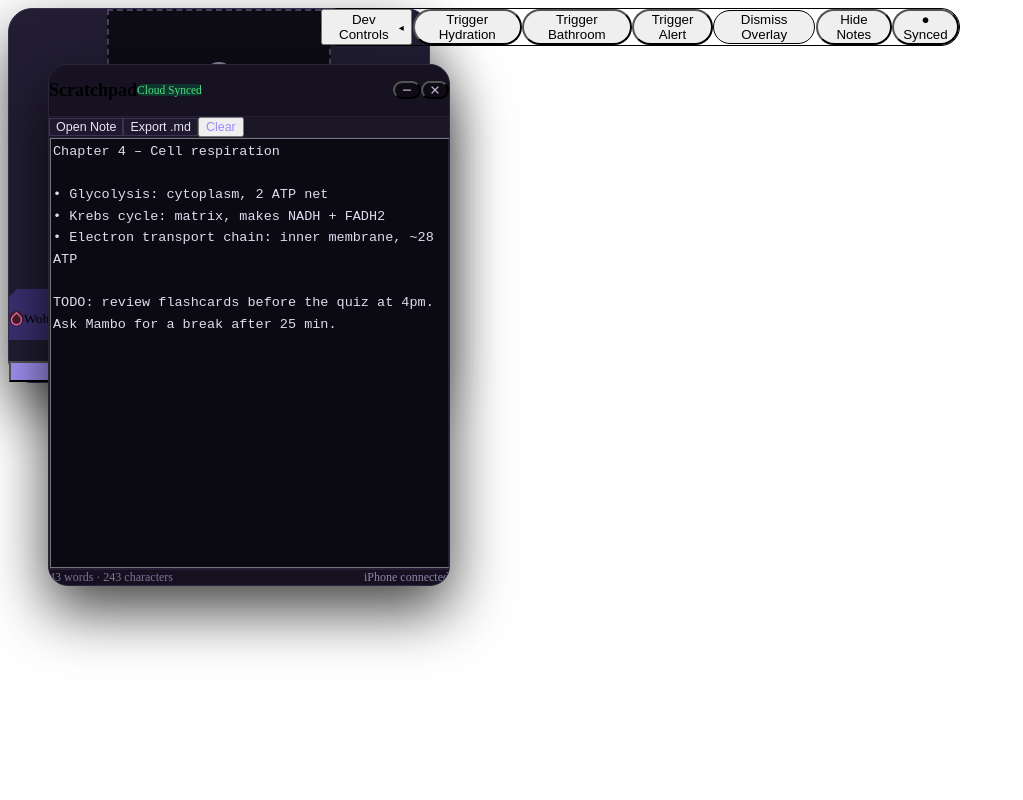
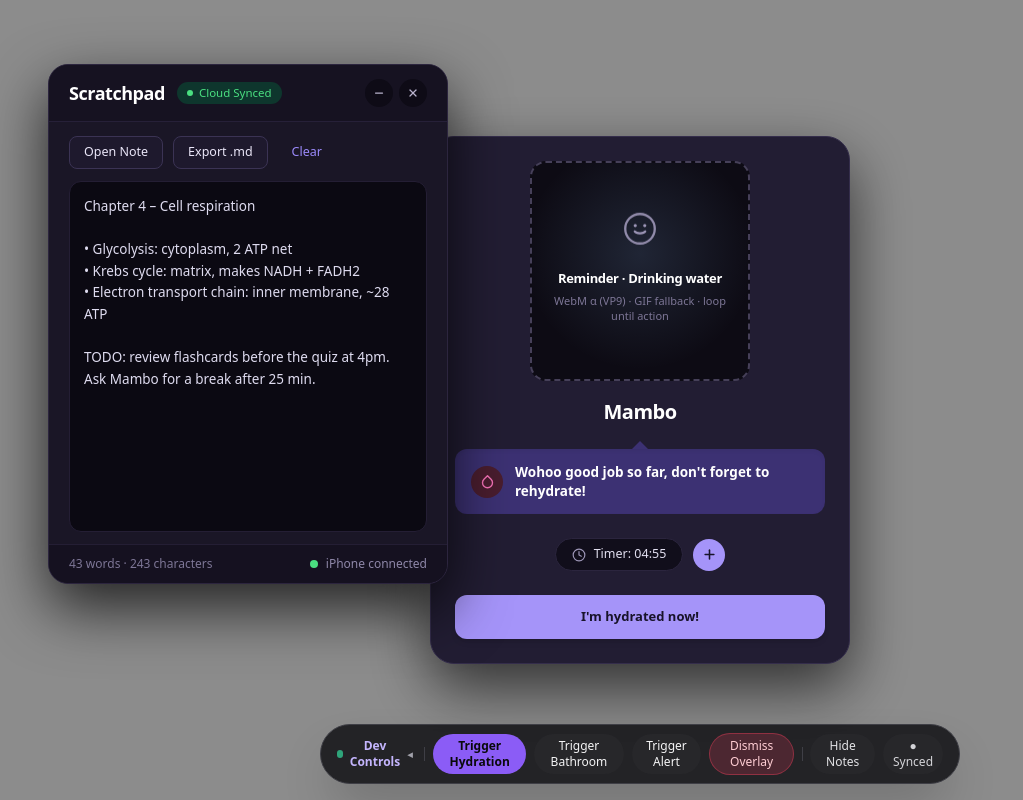
Before and after one commit to EricArielDeLaPaz/study-buddy-desktop, a React (Vite) app: page / in a window 1280 px wide. Shown: the whole page, without its empty margins (0-1023 px from the left). Built offline with nearby package versions, Linux system fonts and the light colour scheme.

Commit message:
feat: configure Tailwind CSS v3, PostCSS, and verified browser UI preview

```diff
--- a/package.json
+++ b/package.json
@@ -47,7 +47,7 @@
     "prettier": "^3.9.10",
     "react": "^19.3.0",
     "react-dom": "^19.3.0",
-    "tailwindcss": "^4.3.3",
+    "tailwindcss": "^3.4.19",
     "typescript": "^5.9.3",
     "vite": "^8.3.4"
   }
--- /dev/null
+++ b/postcss.config.js
@@ -0,0 +1,6 @@
+module.exports = {
+  plugins: {
+    tailwindcss: {},
+    autoprefixer: {},
+  },
+}
--- a/src/renderer/src/main.tsx
+++ b/src/renderer/src/main.tsx
@@ -1,4 +1,4 @@
-import './assets/main.css'
+import './assets/main.css' // or import './index.css'
 
 import { StrictMode } from 'react'
 import { createRoot } from 'react-dom/client'
--- /dev/null
+++ b/tailwind.config.js
@@ -0,0 +1,11 @@
+/** @type {import('tailwindcss').Config} */
+module.exports = {
+  content: [
+    './src/renderer/index.html',
+    './src/renderer/src/**/*.{js,ts,jsx,tsx}'
+  ],
+  theme: {
+    extend: {}
+  },
+  plugins: []
+}
```
Also changed, not shown: 1 other file (tests, documents, lock files or other folders).
